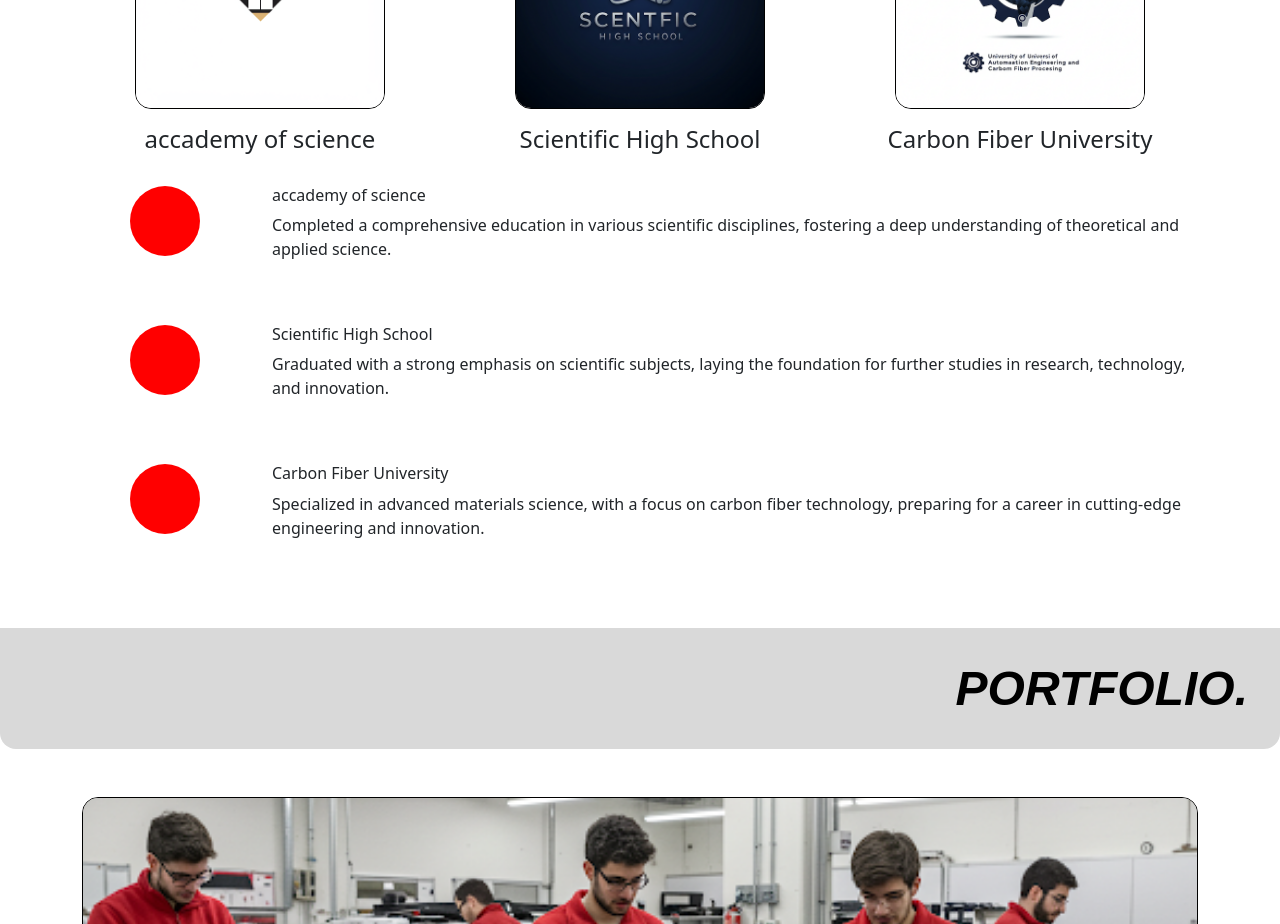
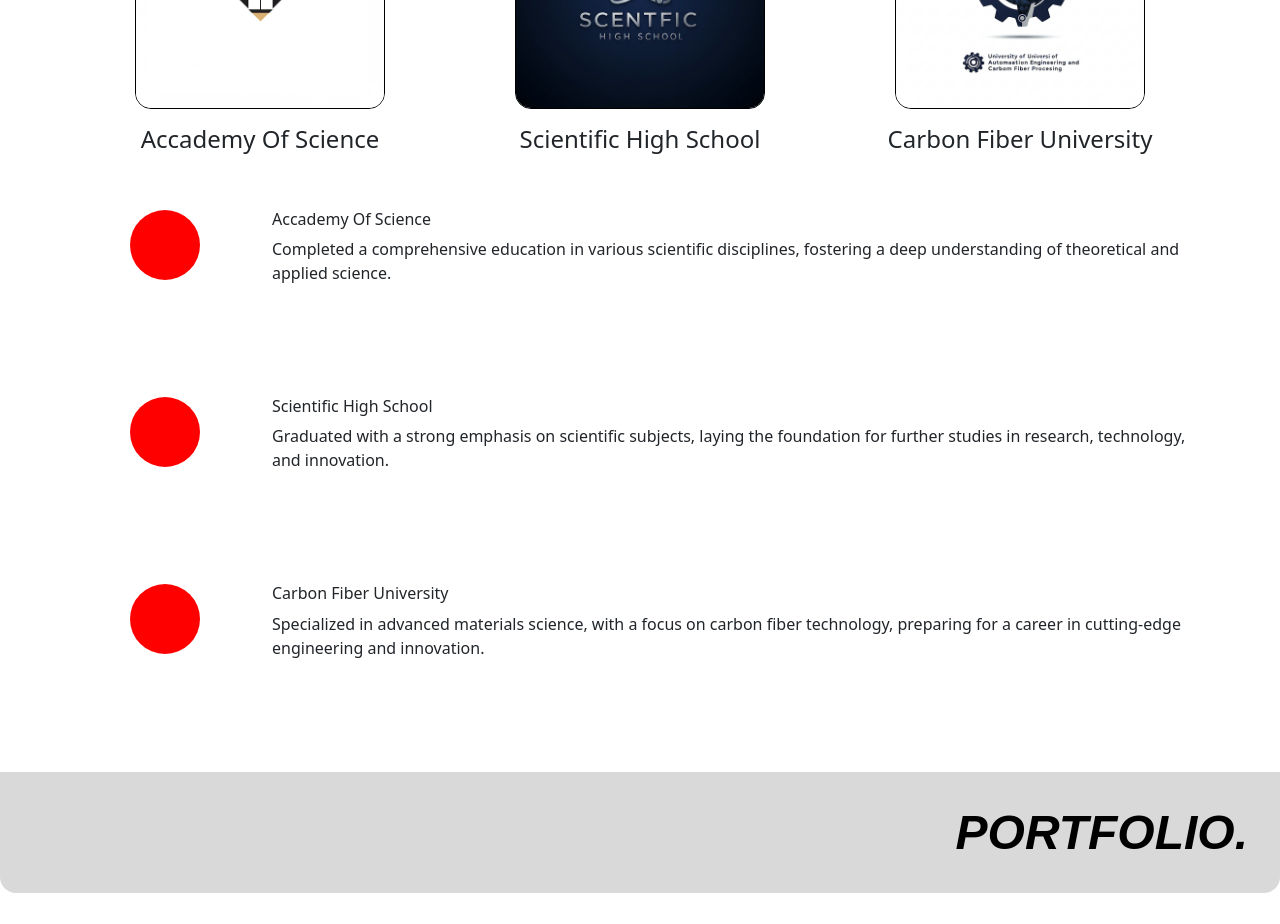
Before and after one commit to Giunta-Giovanni/portfolio, a React (Vite) app: page / in a window 1280 px wide. Shown: the part 740-1664 px from the top of the page. Built offline with nearby package versions, Linux system fonts and the light colour scheme.

Commit message:
fix: correct capitalization in ExpertiseCard title and adjust padding for improved layout

```diff
--- a/src/components/main_component/ExpertiseCard.jsx
+++ b/src/components/main_component/ExpertiseCard.jsx
@@ -2,7 +2,7 @@ import style from "../Main.module.css";
 
 export default function ExpertiseCard({ item }) {
     return (
-        <div className="row py-4">
+        <div className="row py-5">
             {/* colonna con cerchio */}
             <div className="col-3 col-md-2 p-0 ">
                 <div className={style.circle}></div>
--- a/src/data/ExpertiesData.js
+++ b/src/data/ExpertiesData.js
@@ -2,7 +2,7 @@ const expertiesData = [
     {
         id: 1,
         image: "/formazione_1.png",
-        title: "accademy of science",
+        title: "Accademy Of Science",
         abstract: "Completed a comprehensive education in various scientific disciplines, fostering a deep understanding of theoretical and applied science."
 
     },
```
